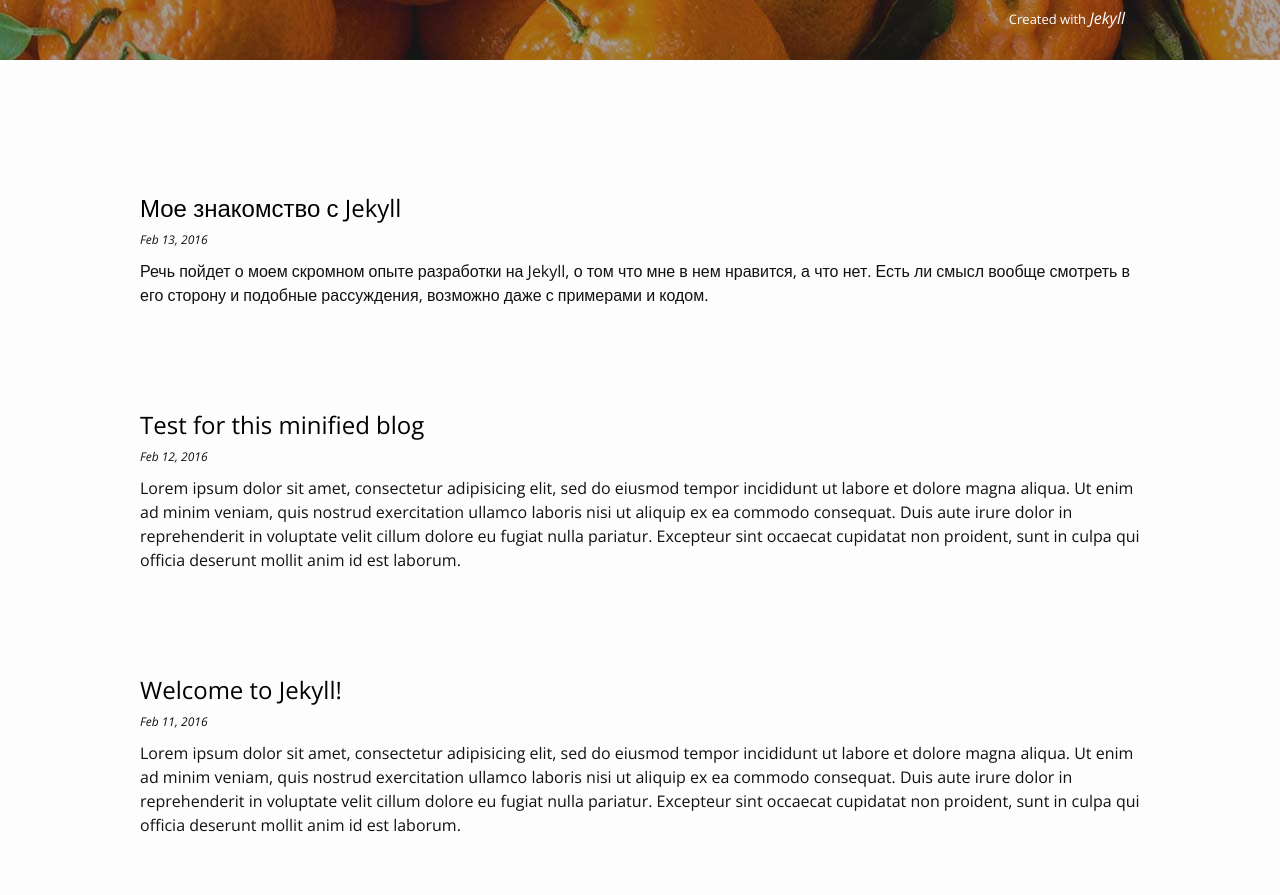
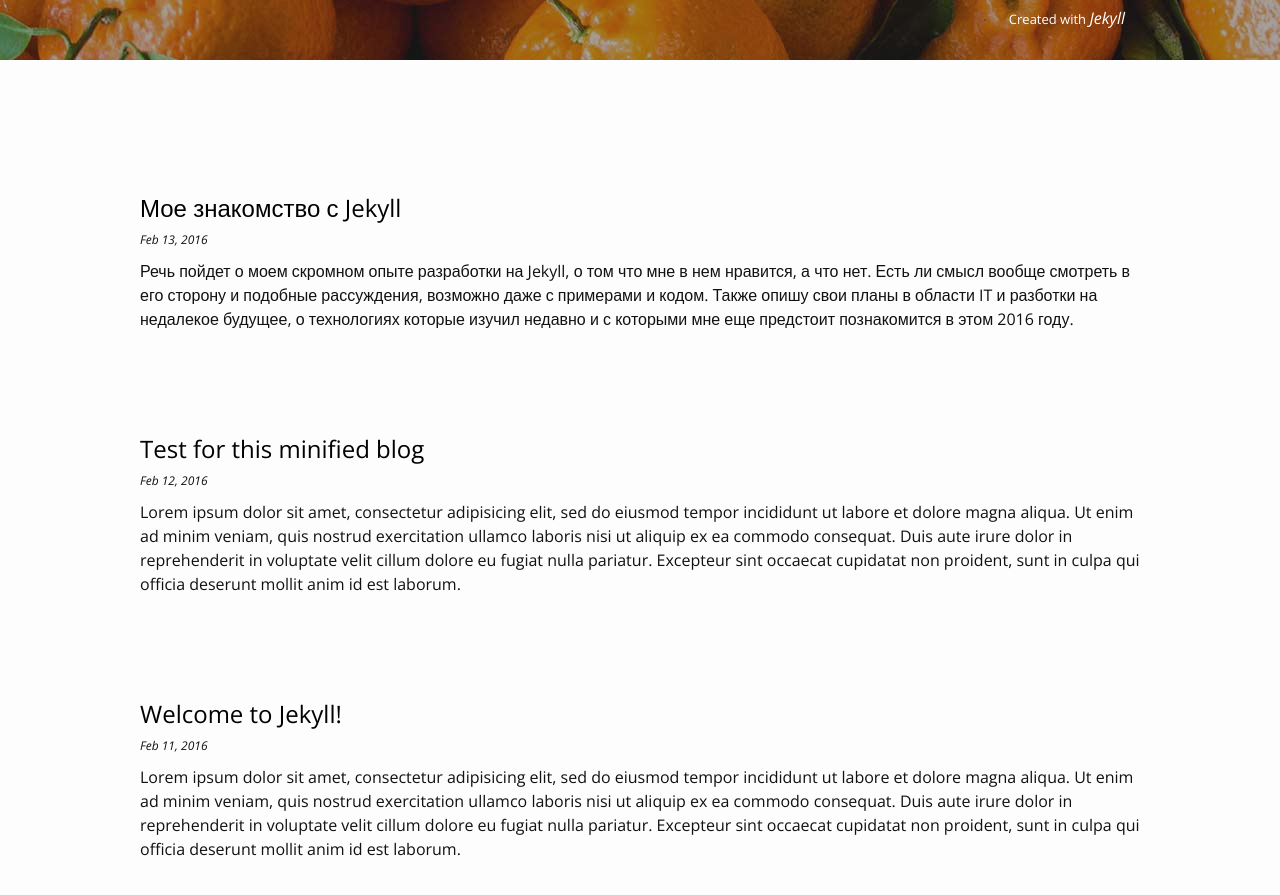
Before and after one commit to Infonautica/infonautica.github.io, a Jekyll site: the page built from index.html, in a window 1280 px wide and 900 px high, scrolled down 640 px. Shown: the top 895 px of the window. Built offline with Jekyll 4.4.1, drawn with Linux system fonts in a browser that asks for light colours.

Commit message:
Update 2016-02-13-my-jekyll-experience.markdown

```diff
--- a/_posts/2016-02-13-my-jekyll-experience.markdown
+++ b/_posts/2016-02-13-my-jekyll-experience.markdown
@@ -3,6 +3,6 @@ layout: post
 title:  "Мое знакомство с Jekyll"
 date:   2016-02-13 18:10:10 +0300
 categories: blog
-promo: "Речь пойдет о моем скромном опыте разработки на Jekyll, о том что мне в нем нравится, а что нет. Есть ли смысл вообще смотреть в его сторону и подобные рассуждения, возможно даже с примерами и кодом."
+promo: "Речь пойдет о моем скромном опыте разработки на Jekyll, о том что мне в нем нравится, а что нет. Есть ли смысл вообще смотреть в его сторону и подобные рассуждения, возможно даже с примерами и кодом. Также опишу свои планы в области IT и разботки на недалекое будущее, о технологиях которые изучил недавно и с которыми мне еще предстоит познакомится в этом 2016 году."
 ---
 Когда я увидел Jekyll мне сразу захотелось его опробовать. Синтаксис казался визуально таким простым, читаемым и приятным. На тот момент я даже не знал про `Генераторы статических страниц` и в конце концов, как у меня появилось время, я таки опробовал его на деле. Этот блог, к слову, написан на самом Jekyll, о чем говорит маленькая надпись в шапке, и лежит на хостинге `GitHub Pages`
```
